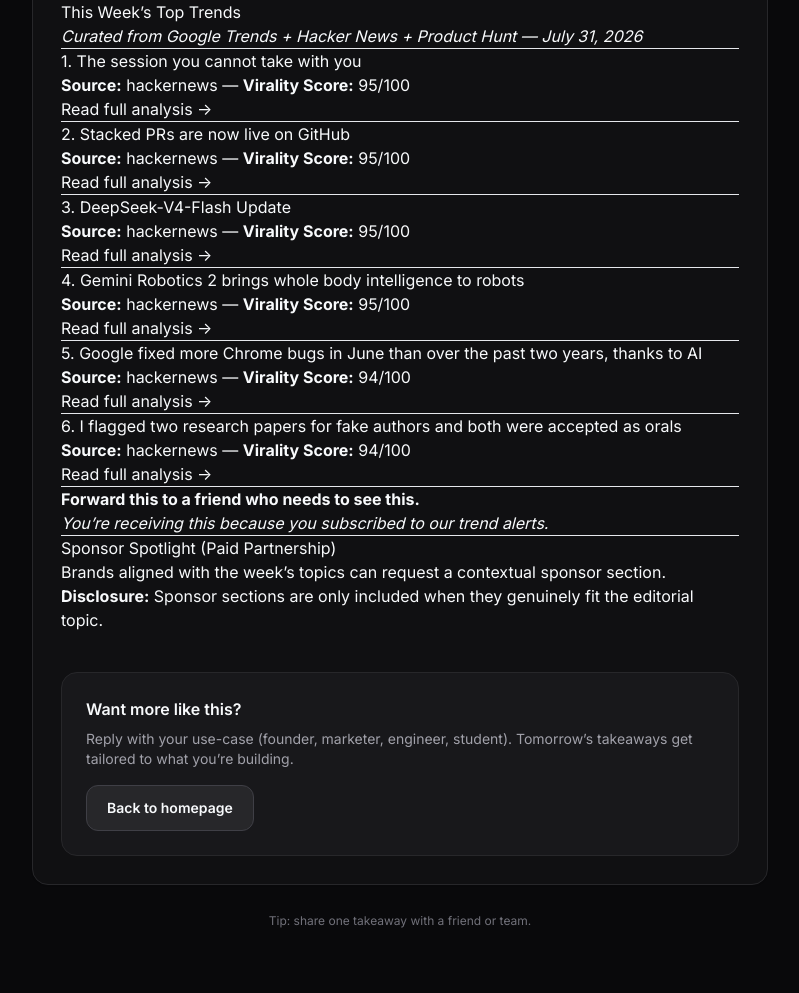
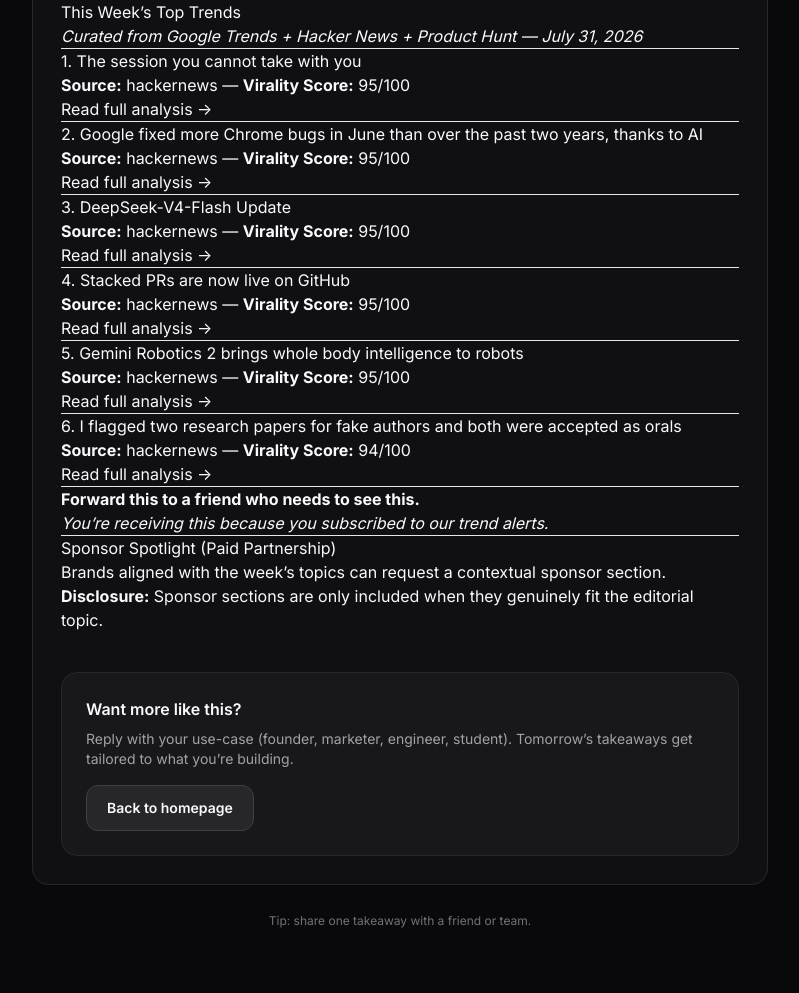
Before and after one commit to zheeno/jists, a Jekyll site: the page built from _posts/2026-07-31-weekly-trend-digest-july-31-2026.md, in a window 1280 px wide. Shown: the part 574-1567 px from the top of the page, without its empty margins (240-1039 px from the left). Built offline with Jekyll 4.4.1, drawn with Linux system fonts in a browser that asks for light colours; nearby versions of some CDN libraries; some of the changed lines change nothing that is shown.

Commit message:
Update _posts/2026-07-31-weekly-trend-digest-july-31-2026.md

```diff
--- a/_posts/2026-07-31-weekly-trend-digest-july-31-2026.md
+++ b/_posts/2026-07-31-weekly-trend-digest-july-31-2026.md
@@ -21,11 +21,11 @@
 
 ---
 
-<h2 class="editorial-h2" id="2-stacked-prs-are-now-live-on-github">2. Stacked PRs are now live on GitHub</h2>
+<h2 class="editorial-h2" id="2-google-fixed-more-chrome-bugs-in-june-than-over-the-past-two-years-thanks-to-ai">2. Google fixed more Chrome bugs in June than over the past two years, thanks to AI</h2>
 
 **Source:** hackernews — **Virality Score:** 95/100
 
-[Read full analysis →](https://github.blog/changelog/2026-07-30-stacked-pull-requests-are-now-in-public-preview/)
+[Read full analysis →](https://blog.google/security/chrome-stronger-with-every-update/)
 
 ---
 
@@ -37,19 +37,19 @@
 
 ---
 
-<h2 class="editorial-h2" id="4-gemini-robotics-2-brings-whole-body-intelligence-to-robots">4. Gemini Robotics 2 brings whole body intelligence to robots</h2>
+<h2 class="editorial-h2" id="4-stacked-prs-are-now-live-on-github">4. Stacked PRs are now live on GitHub</h2>
+
+**Source:** hackernews — **Virality Score:** 95/100
+
+[Read full analysis →](https://github.blog/changelog/2026-07-30-stacked-pull-requests-are-now-in-public-preview/)
+
+---
+
+<h2 class="editorial-h2" id="5-gemini-robotics-2-brings-whole-body-intelligence-to-robots">5. Gemini Robotics 2 brings whole body intelligence to robots</h2>
 
 **Source:** hackernews — **Virality Score:** 95/100
 
 [Read full analysis →](https://deepmind.google/blog/gemini-robotics-2-brings-whole-body-intelligence-to-robots/)
-
----
-
-<h2 class="editorial-h2" id="5-google-fixed-more-chrome-bugs-in-june-than-over-the-past-two-years-thanks-to-ai">5. Google fixed more Chrome bugs in June than over the past two years, thanks to AI</h2>
-
-**Source:** hackernews — **Virality Score:** 94/100
-
-[Read full analysis →](https://blog.google/security/chrome-stronger-with-every-update/)
 
 ---
 
```
